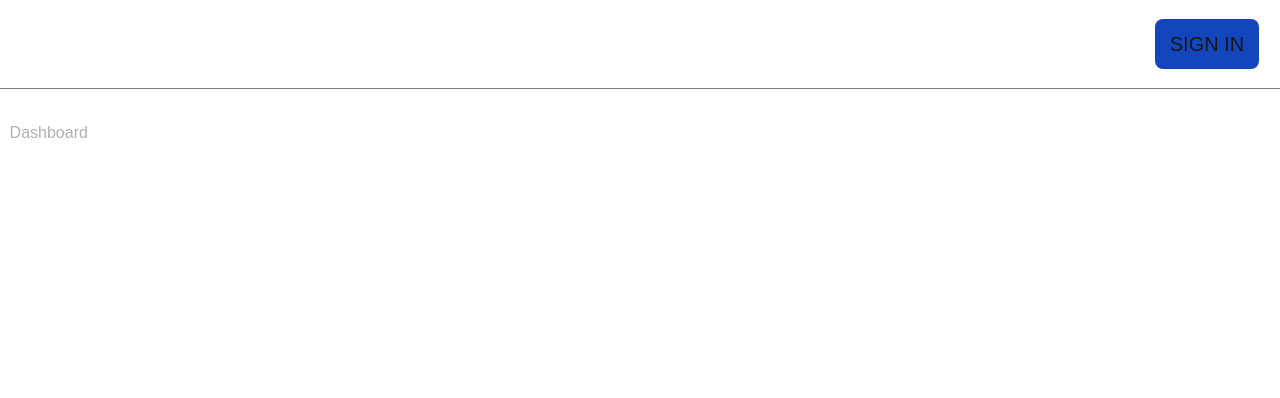
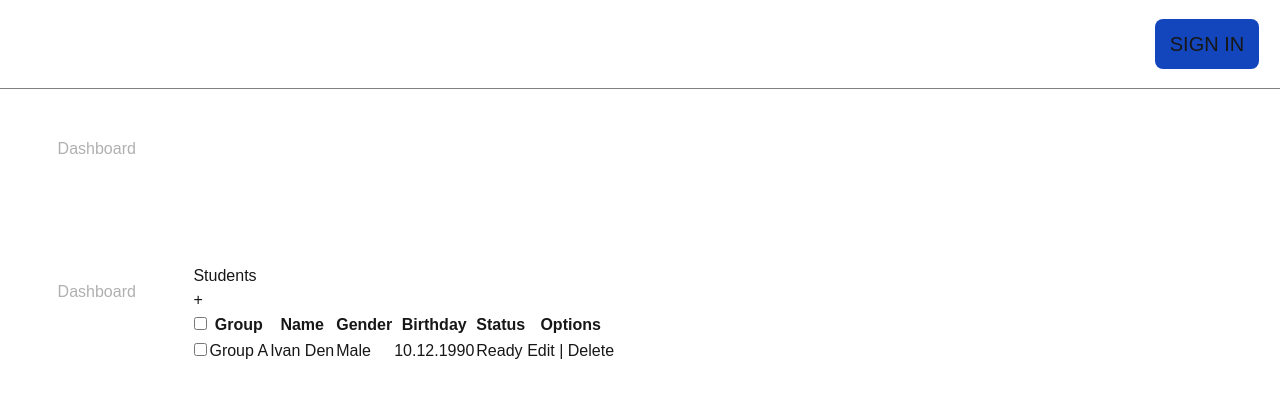
Before and after one commit to NeoWEB2025/students, a Next.js app: page / in a window 1280 px wide. Shown: the top 398 px of the page. Built offline with nearby package versions, Linux system fonts and the light colour scheme.

Commit message:
added simple frame of students page

```diff
--- a/app/components/pagination/Dashboard.tsx
+++ b/app/components/pagination/Dashboard.tsx
@@ -1,15 +1,10 @@
+import LeftMenu from "./LeftMenu";
+
 export default function Dashboard() {
     return (
         <>
             <div className={`container flex`}>
-                <div className={`left-sidebar`}>
-                    <ul className={`left-sidebar__list flex`}>
-                        <li><a className={`left-sidebar__list--item active`} href="#">Dashboard</a></li>
-                        <li><a className={`left-sidebar__list--item`} href="#">Students</a></li>
-                        <li><a className={`left-sidebar__list--item`} href="#">Tasks</a></li>
-                    </ul>
-                </div>
-
+                <LeftMenu></LeftMenu>
 
                 <main className={`main`}>
 
--- /dev/null
+++ b/app/components/pagination/LeftMenu.tsx
@@ -0,0 +1,12 @@
+export default function LeftMenu() {
+    return (
+        <>
+            <div className={`left-sidebar`}>
+                <ul className={`left-sidebar__list flex`}>
+                    <li><a className={`left-sidebar__list--item active`} href="#">Dashboard</a></li>
+                    <li><a className={`left-sidebar__list--item`} href="#">Students</a></li>                        <li><a className={`left-sidebar__list--item`} href="#">Tasks</a></li>
+                </ul>
+            </div>
+        </>
+    )
+}
--- /dev/null
+++ b/app/components/pagination/Students.tsx
@@ -0,0 +1,49 @@
+import LeftMenu from "./LeftMenu";
+
+export default function Students() {
+    return (
+        <>
+            <div className={`students__container flex`}>
+                <LeftMenu></LeftMenu>
+
+
+                <div className={`students__content`}>
+                    <h1>Students</h1>
+
+                    <div className={`students__content--add-btn`}>
+                        <button>+</button>
+                    </div>
+
+                    <div className={`students__content--list`}>
+                    <table>
+                        <thead className={`student__list--groups`}>
+                            <tr>
+                                <th><input type="checkbox" id="select_all_students" name="select_all_students" value="select"/></th>
+                                <th>Group</th>
+                                <th>Name</th>
+                                <th>Gender</th>
+                                <th>Birthday</th>
+                                <th>Status</th>
+                                <th>Options</th>
+                            </tr>
+                        </thead>
+                        <tbody className={`student__list--groups`}>
+                            <tr>
+                                <td><input type="checkbox" name="select_student" value="select"/></td>
+                                <td className={`group_student`}>Group A</td>
+                                <td className={`name_students`}>Ivan Den</td>
+                                <td className={`gender_students`}>Male</td>
+                                <td className={`birthday_students`}>10.12.1990</td>
+                                <td className={`status_students`}>Ready</td>
+                                <td className={`options_students`}>Edit | Delete</td>
+                            </tr>
+                        </tbody>
+                    </table>
+
+                    </div>
+
+                </div>
+            </div>
+        </>
+    )
+}
--- a/app/globals.css
+++ b/app/globals.css
@@ -48,4 +48,5 @@ li {
 
 .active {
   color: var(--active-font-color);
+  pointer-events: none;
 }
--- a/app/page.tsx
+++ b/app/page.tsx
@@ -2,8 +2,10 @@
 import Image from "next/image";
 import Header from "./components/pagination/Header";
 import Dashboard from "./components/pagination/Dashboard";
+import Students from "./components/pagination/Students"
 import { useEffect, useState } from "react";
 import "@/public/style/style.css"
+
 
 export default function Home() {
   const [counter, setCounter] = useState<number>(0);
@@ -14,6 +16,8 @@ export default function Home() {
       <>
         <Header></Header>
         <Dashboard></Dashboard>
+
+        <Students></Students>
       </>
     );
 }
--- a/public/style/dasboard/_left-sidebar.scss
+++ b/public/style/dasboard/_left-menu.scss
@@ -7,7 +7,7 @@
 
 
 .left-sidebar {
-
+    margin: 1em 3em;
 
     &__list {
         flex-direction: column;
--- a/public/style/style.css
+++ b/public/style/style.css
@@ -59,6 +59,9 @@
   justify-content: space-between;
 }
 
+.left-sidebar {
+  margin: 1em 3em;
+}
 .left-sidebar__list {
   flex-direction: column;
   gap: 1.2em;
--- a/public/style/style.scss
+++ b/public/style/style.scss
@@ -1,3 +1,3 @@
 @import '../../app/components/styles/register-btn';
 @import '../../public/style/header';
-@import '../../public/style/dasboard/left-sidebar';
+@import '../../public/style/dasboard/left-menu';
```
Also changed, not shown: 1 other file (tests, documents, lock files or other folders).
